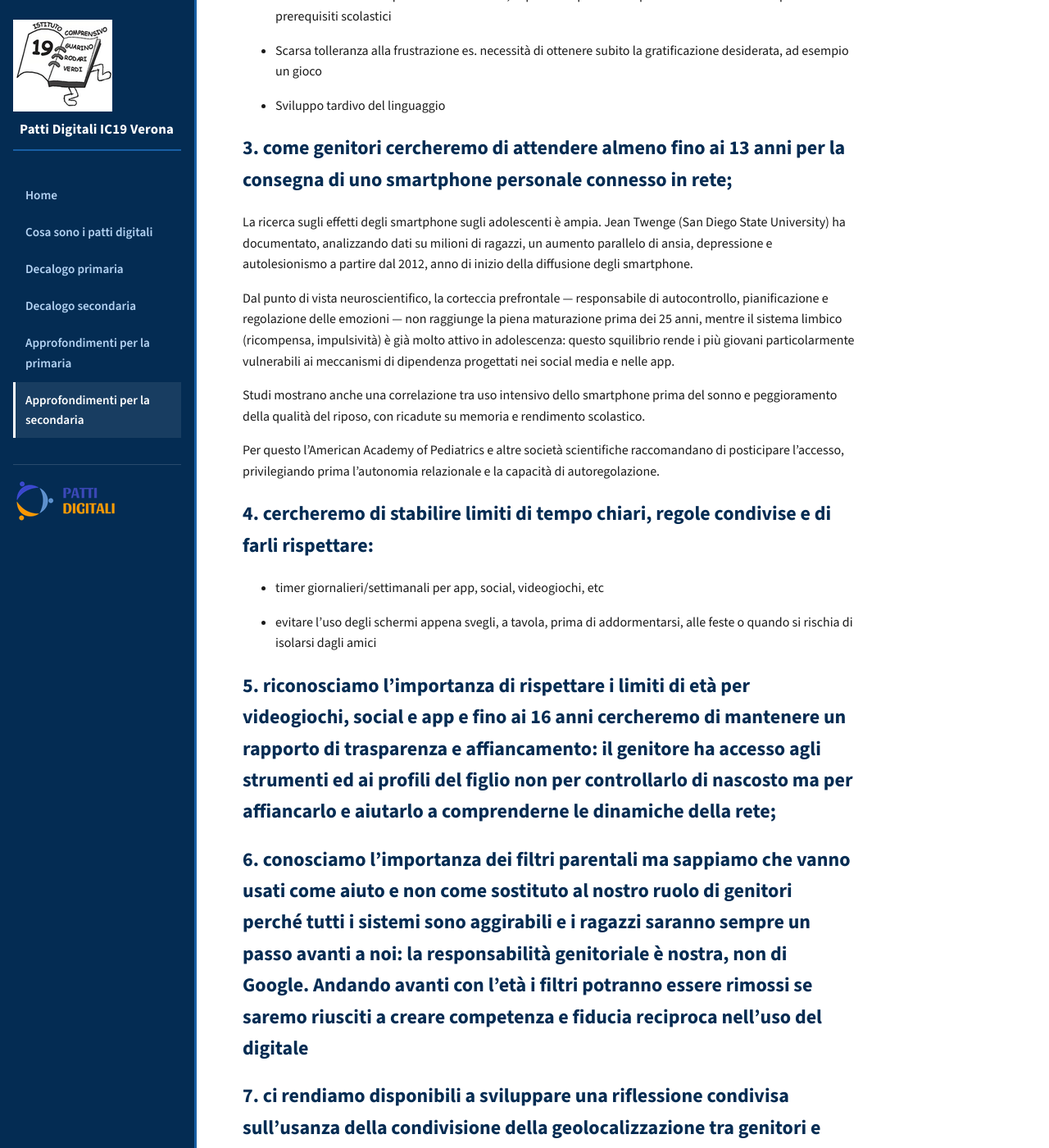
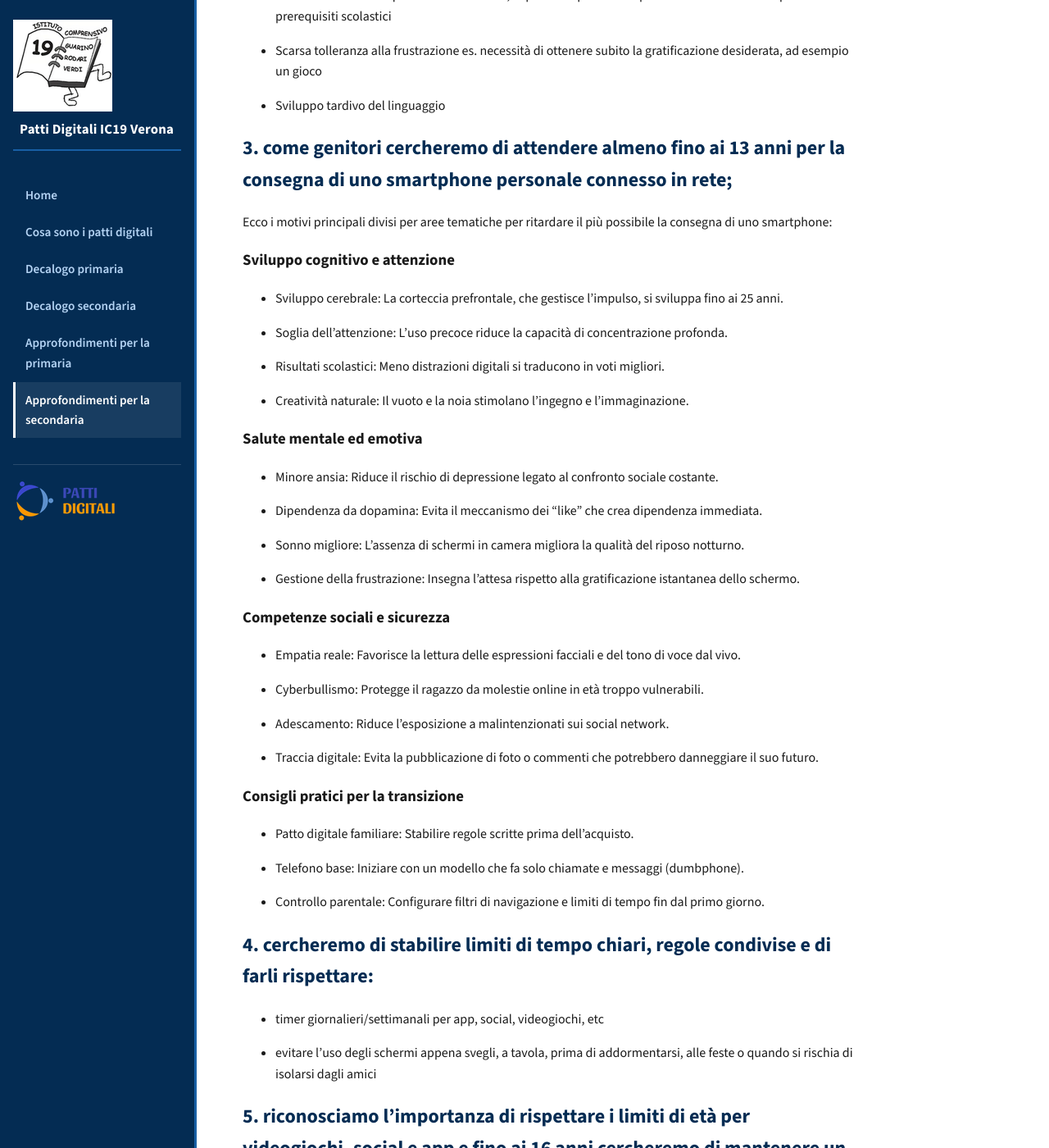
Before and after one commit to albvalente/prova, a Jekyll site: the page built from patto-digitale-secondaria-approfondimenti.md, in a window 1280 px wide and 1400 px high, scrolled down 1663 px. Shown: the whole window at 82% size. Built offline with Jekyll 4.4.1, drawn with Linux system fonts in a browser that asks for light colours.

Commit message:
Update patto-digitale-secondaria-approfondimenti.md

```diff
--- a/patto-digitale-secondaria-approfondimenti.md
+++ b/patto-digitale-secondaria-approfondimenti.md
@@ -50,13 +50,49 @@
 
 ## 3\. come genitori cercheremo di attendere almeno fino ai 13 anni per la consegna di uno smartphone personale connesso in rete;
 
-La ricerca sugli effetti degli smartphone sugli adolescenti è ampia. Jean Twenge (San Diego State University) ha documentato, analizzando dati su milioni di ragazzi, un aumento parallelo di ansia, depressione e autolesionismo a partire dal 2012, anno di inizio della diffusione degli smartphone.
+Ecco i motivi principali divisi per aree tematiche per ritardare il più possibile la consegna di uno smartphone:
 
-Dal punto di vista neuroscientifico, la corteccia prefrontale — responsabile di autocontrollo, pianificazione e regolazione delle emozioni — non raggiunge la piena maturazione prima dei 25 anni, mentre il sistema limbico (ricompensa, impulsività) è già molto attivo in adolescenza: questo squilibrio rende i più giovani particolarmente vulnerabili ai meccanismi di dipendenza progettati nei social media e nelle app.
+### Sviluppo cognitivo e attenzione
 
-Studi mostrano anche una correlazione tra uso intensivo dello smartphone prima del sonno e peggioramento della qualità del riposo, con ricadute su memoria e rendimento scolastico.
+*   Sviluppo cerebrale: La corteccia prefrontale, che gestisce l'impulso, si sviluppa fino ai 25 anni.
 
-Per questo l'American Academy of Pediatrics e altre società scientifiche raccomandano di posticipare l'accesso, privilegiando prima l'autonomia relazionale e la capacità di autoregolazione.
+*   Soglia dell'attenzione: L'uso precoce riduce la capacità di concentrazione profonda.
+
+*   Risultati scolastici: Meno distrazioni digitali si traducono in voti migliori.
+
+*   Creatività naturale: Il vuoto e la noia stimolano l'ingegno e l'immaginazione.
+
+
+### Salute mentale ed emotiva
+
+*   Minore ansia: Riduce il rischio di depressione legato al confronto sociale costante.
+
+*   Dipendenza da dopamina: Evita il meccanismo dei "like" che crea dipendenza immediata.
+
+*   Sonno migliore: L'assenza di schermi in camera migliora la qualità del riposo notturno.
+
+*   Gestione della frustrazione: Insegna l'attesa rispetto alla gratificazione istantanea dello schermo.
+
+
+### Competenze sociali e sicurezza
+
+*   Empatia reale: Favorisce la lettura delle espressioni facciali e del tono di voce dal vivo.
+
+*   Cyberbullismo: Protegge il ragazzo da molestie online in età troppo vulnerabili.
+
+*   Adescamento: Riduce l'esposizione a malintenzionati sui social network.
+
+*   Traccia digitale: Evita la pubblicazione di foto o commenti che potrebbero danneggiare il suo futuro.
+
+
+### Consigli pratici per la transizione
+
+*   Patto digitale familiare: Stabilire regole scritte prima dell'acquisto.
+
+*   Telefono base: Iniziare con un modello che fa solo chiamate e messaggi (dumbphone).
+
+*   Controllo parentale: Configurare filtri di navigazione e limiti di tempo fin dal primo giorno.
+
 
 ## 4\. cercheremo di stabilire limiti di tempo chiari, regole condivise e di farli rispettare:
 
```
